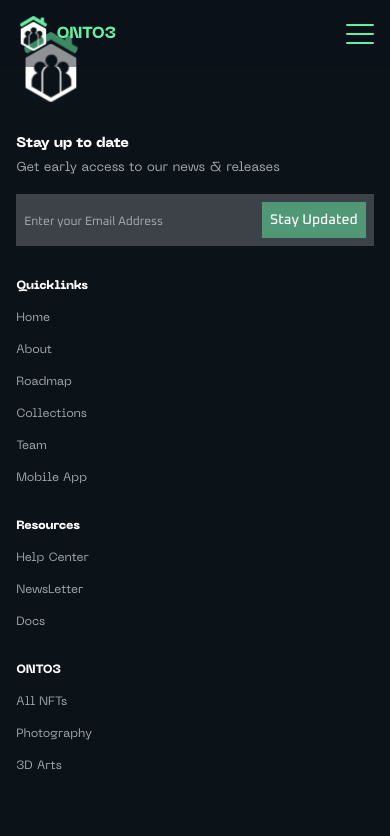
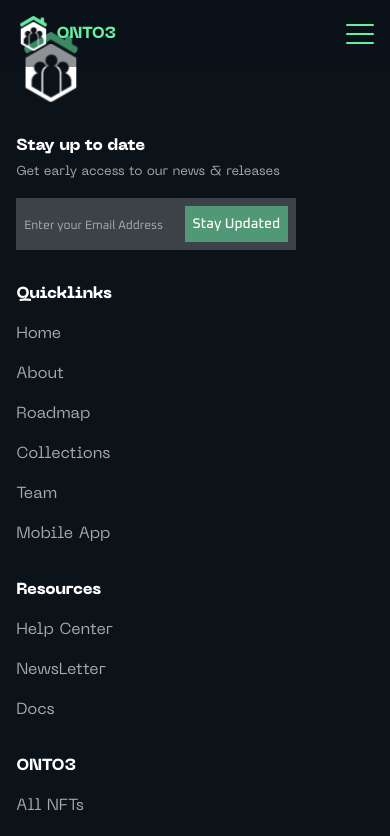
Before and after one commit to Theo-flux/onto3, a React (Vite) app: page / in a window 390 px wide. Shown: the top 836 px of the page. Built offline with nearby package versions, Linux system fonts and the light colour scheme.

Commit message:
footer section typo fix

```diff
--- a/src/components/Newsletter.jsx
+++ b/src/components/Newsletter.jsx
@@ -3,9 +3,9 @@
 
 function Newsletter({className}) {
   return (
-    <div className={`${className} w-full md:max-w-[280px] lg:max-w-[340px]`}>
+    <div className={`${className} w-full max-w-[280px] md:max-w-[280px] lg:max-w-[340px]`}>
         <div className="font-neue mb-4">
-            <h4 className="font-bold text-white mb-1 text-sm lg:text-base">Stay up to date</h4>
+            <h4 className="font-bold text-white mb-1 ">Stay up to date</h4>
             <p className="text-[13px] text-gray">Get early access to our news & releases</p>
         </div>
 
--- a/src/components/footer/Footer.jsx
+++ b/src/components/footer/Footer.jsx
@@ -116,13 +116,13 @@
                         onto3.map((el, index) => {
                             return(
                                 <div key={index} className="font-neue mb-8 md:m-0 order-2 md:order-1">
-                                    <h4 className="text-white font-bold mb-4 text-xs lg:text-base">{el.category}</h4>
+                                    <h4 className="text-white font-bold mb-4 ">{el.category}</h4>
 
                                     <div className="flex flex-col">
                                         {
                                             el.items.map((item, index) => {
                                                 return(
-                                                    <a key={index} className={`text-gray cursor-pointer text-xs lg:text-base ${index == el.items.length - 1 ? "mb-0" : "mb-4"}`}>{item.name}</a>
+                                                    <a key={index} className={`text-gray cursor-pointer ${index == el.items.length - 1 ? "mb-0" : "mb-4"}`}>{item.name}</a>
                                                 )
                                             })
                                         }
```
